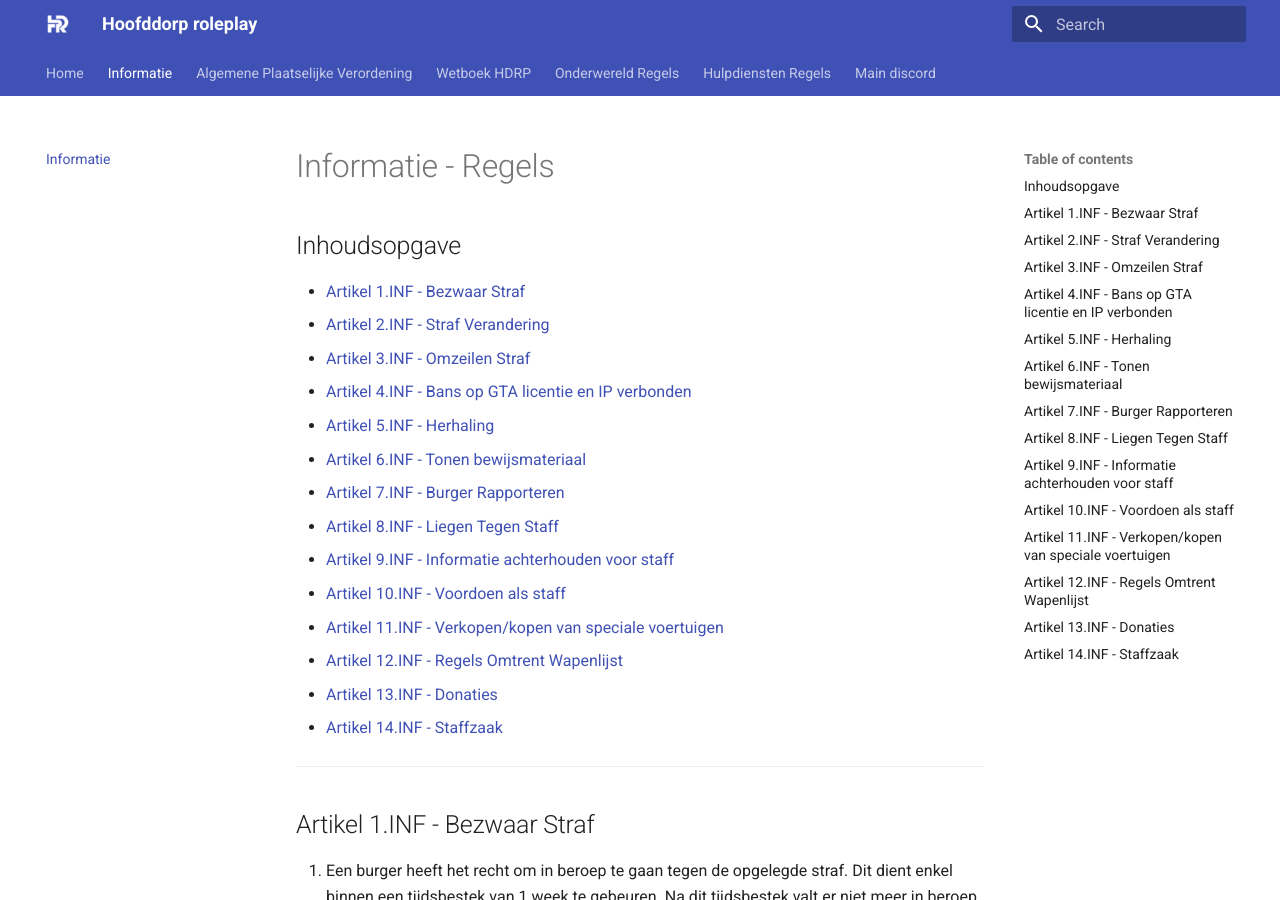
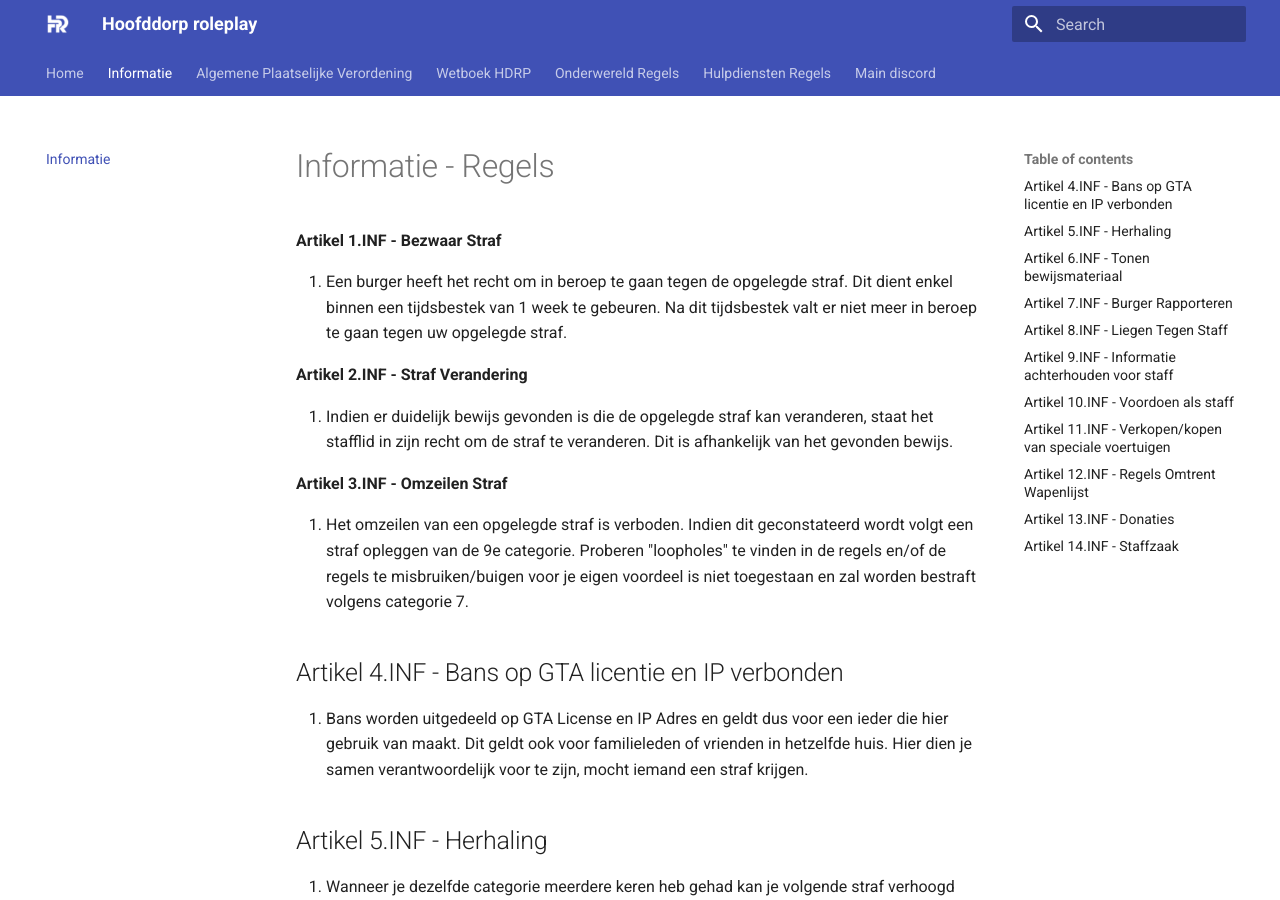
Before and after one commit to meesisgek/Hoofddorp-roleplay-APV, an MkDocs documentation site: the page built from docs/Informatie.md, in a window 1280 px wide and 900 px high. Built offline with MkDocs 1.6.1 and Material for MkDocs 9.7.7, drawn with Linux system fonts in a browser that asks for light colours; some of the changed text lies outside the part shown.

Commit message:
Informatie aangepast

```diff
--- a/docs/Informatie.md
+++ b/docs/Informatie.md
@@ -1,33 +1,14 @@
 # Informatie - Regels
 
-## Inhoudsopgave
-
-- [Artikel 1.INF - Bezwaar Straf](#artikel-1inf---bezwaar-straf)
-- [Artikel 2.INF - Straf Verandering](#artikel-2inf---straf-verandering)
-- [Artikel 3.INF - Omzeilen Straf](#artikel-3inf---omzeilen-straf)
-- [Artikel 4.INF - Bans op GTA licentie en IP verbonden](#artikel-4inf---bans-op-gta-licentie-en-ip-verbonden)
-- [Artikel 5.INF - Herhaling](#artikel-5inf---herhaling)
-- [Artikel 6.INF - Tonen bewijsmateriaal](#artikel-6inf---tonen-bewijsmateriaal)
-- [Artikel 7.INF - Burger Rapporteren](#artikel-7inf---burger-rapporteren)
-- [Artikel 8.INF - Liegen Tegen Staff](#artikel-8inf---liegen-tegen-staff)
-- [Artikel 9.INF - Informatie achterhouden voor staff](#artikel-9inf---informatie-achterhouden-voor-staff)
-- [Artikel 10.INF - Voordoen als staff](#artikel-10inf---voordoen-als-staff)
-- [Artikel 11.INF - Verkopen/kopen van speciale voertuigen](#artikel-11inf---verkopenkopen-van-speciale-voertuigen)
-- [Artikel 12.INF - Regels Omtrent Wapenlijst](#artikel-12inf---regels-omtrent-wapenlijst)
-- [Artikel 13.INF - Donaties](#artikel-13inf---donaties)
-- [Artikel 14.INF - Staffzaak](#artikel-14inf---staffzaak)
-
----
-
-## Artikel 1.INF - Bezwaar Straf
+**Artikel 1.INF - Bezwaar Straf**
 
 1. Een burger heeft het recht om in beroep te gaan tegen de opgelegde straf. Dit dient enkel binnen een tijdsbestek van 1 week te gebeuren. Na dit tijdsbestek valt er niet meer in beroep te gaan tegen uw opgelegde straf.
 
-## Artikel 2.INF - Straf Verandering
+**Artikel 2.INF - Straf Verandering**
 
 1. Indien er duidelijk bewijs gevonden is die de opgelegde straf kan veranderen, staat het stafflid in zijn recht om de straf te veranderen. Dit is afhankelijk van het gevonden bewijs.
 
-## Artikel 3.INF - Omzeilen Straf
+**Artikel 3.INF - Omzeilen Straf**
 
 1. Het omzeilen van een opgelegde straf is verboden. Indien dit geconstateerd wordt volgt een straf opleggen van de 9e categorie. Proberen "loopholes" te vinden in de regels en/of de regels te misbruiken/buigen voor je eigen voordeel is niet toegestaan en zal worden bestraft volgens categorie 7.
 
@@ -99,10 +80,10 @@
 
 ---
 
-*'Informatie - Regels' is opgesteld uit naam van de Beheerder(s), bedoeld voor het eiland, de gemeente en de stad "Amersfoort", opgekend door Portak te Amersfoort.*
+*'Informatie - Regels' is opgesteld uit naam van de Beheerder(s), bedoeld voor het eiland, de gemeente en de stad "Hoofddorp", opgekend door Portak te Hoofddorp.*
 
-**3 maanden geleden**
+
 
 ---
 
-**Copyright © 2024 AmersfoortRolePlay**
+**Copyright © 2025 HoofddorpRoleplay**
```
Also changed, not shown: other parts of docs/Informatie.md (+1 -1 lines).
